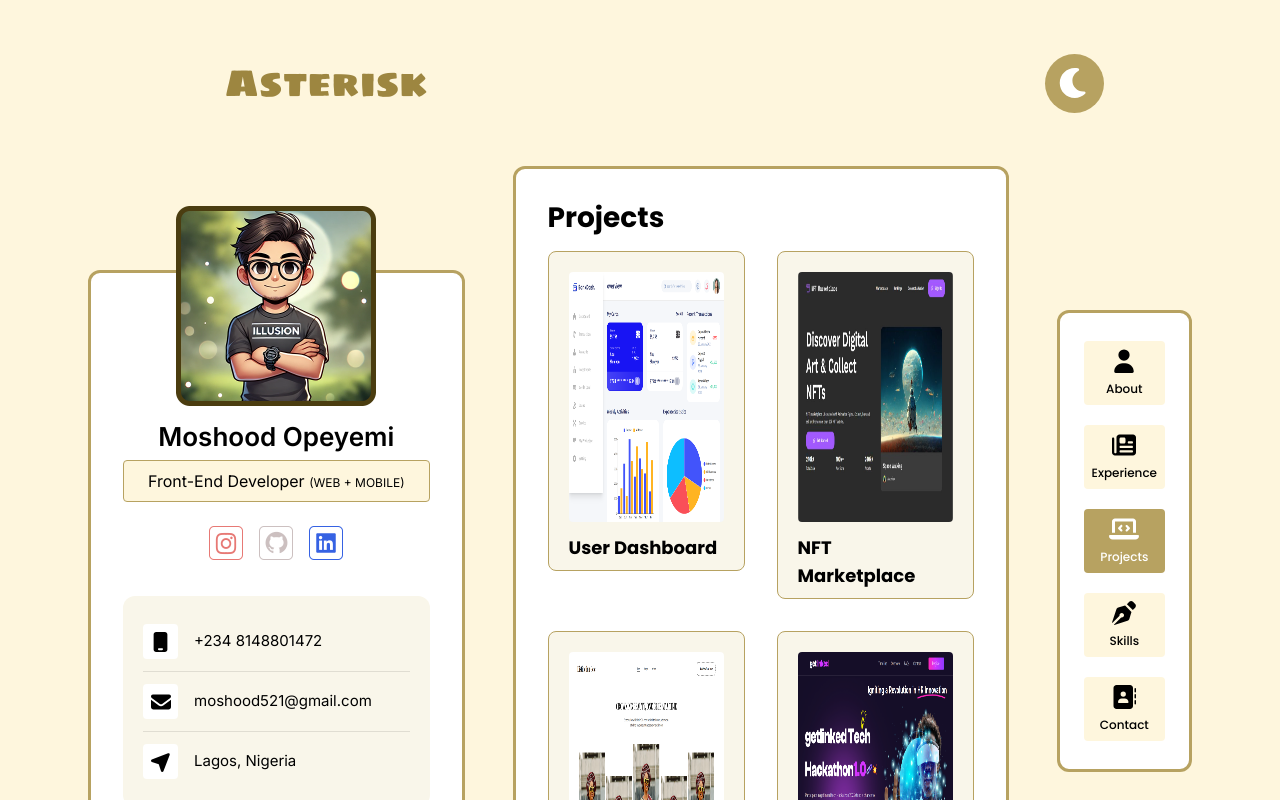
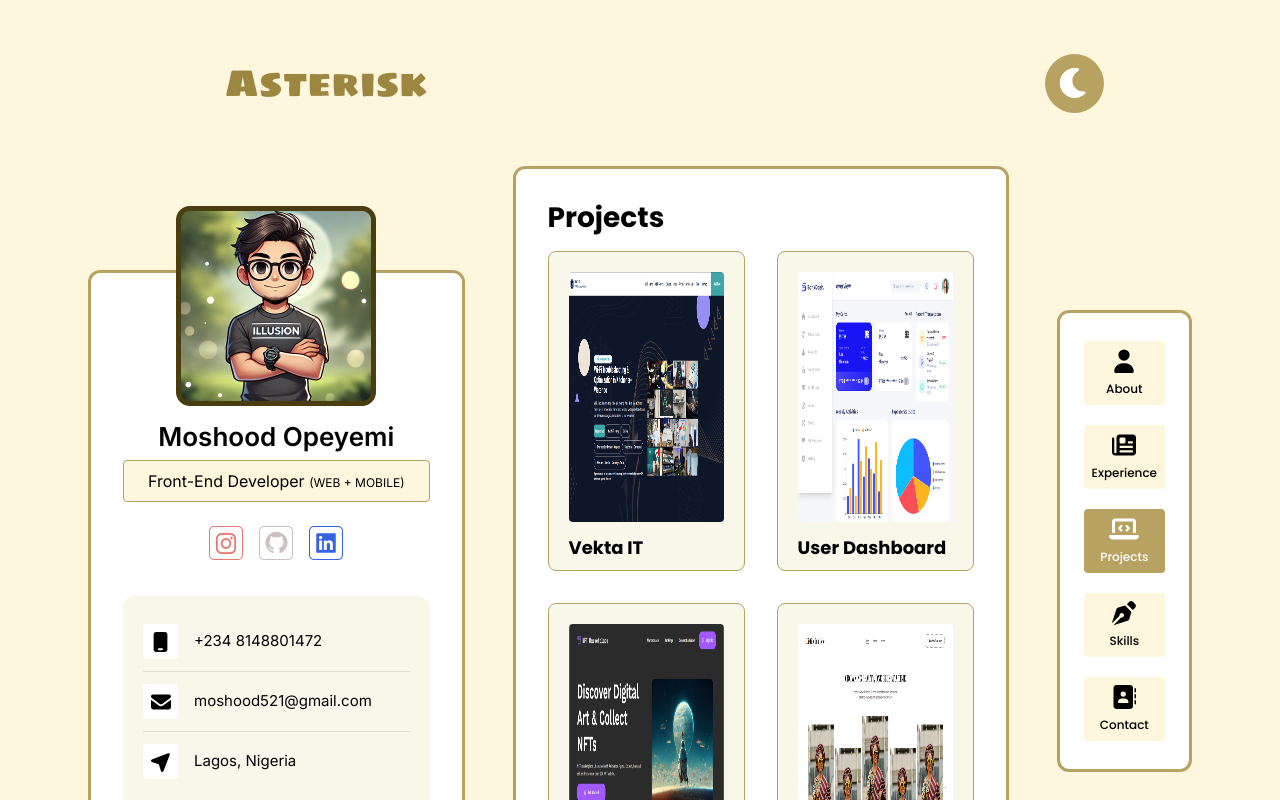
Before and after one commit to mosgizy/portfolio-v3, a Next.js app: page /projects in a window 1280 px wide. Shown: the top 800 px of the page. Built offline with nearby package versions, Linux system fonts and the light colour scheme.

Commit message:
updated projects

```diff
--- a/src/app/projects/page.tsx
+++ b/src/app/projects/page.tsx
@@ -5,6 +5,11 @@ import Wrapper from '../components/wrapper';
 
 const Projects = () => {
 	const projects = [
+		{
+			image: '/images/vekta-it.png',
+			title: 'Vekta IT',
+			link: 'https://vektait.com',
+		},
 		{
 			image: '/images/dashboard.png',
 			title: 'user dashboard',
```
Also changed, not shown: public/images/vekta-it.png (added).
